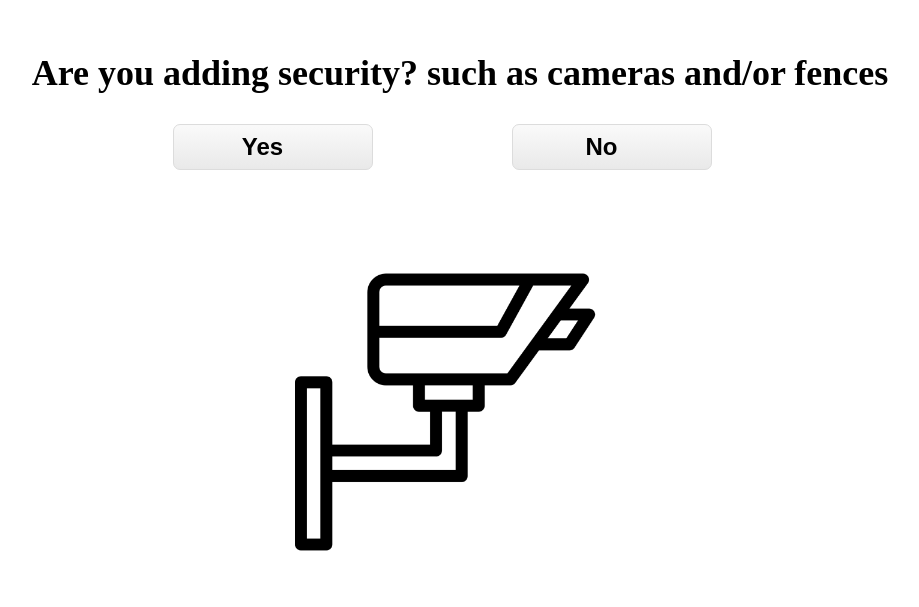
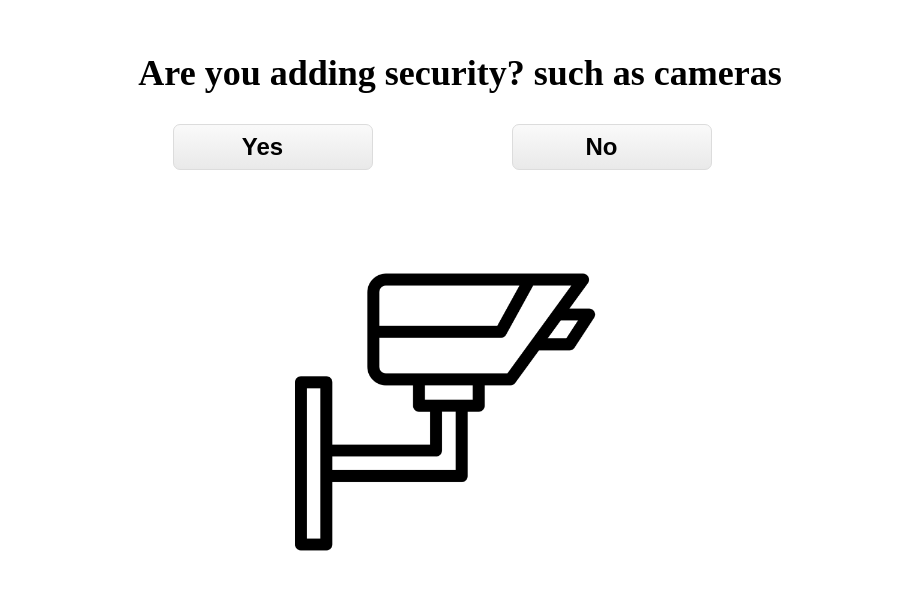
Before and after one commit to SegNova/approval, a plain HTML site: page index.html in a window 1280 px wide. Shown: the part 4485-5092 px from the top of the page, without its empty margins (180-1099 px from the left). Drawn offline with Linux system fonts and the light colour scheme.

Commit message:
change wording

```diff
--- a/index.html
+++ b/index.html
@@ -65,7 +65,7 @@
             </div>
         </div>
         <div class="Q4" id="SQ1">
-            <h2>Are you adding security? such as cameras and/or fences</h2>
+            <h2>Are you adding security? such as cameras</h2>
             <div class="button-set">
                 <div class="button-set">
                     <button class="btn" id="q4yes">
```
